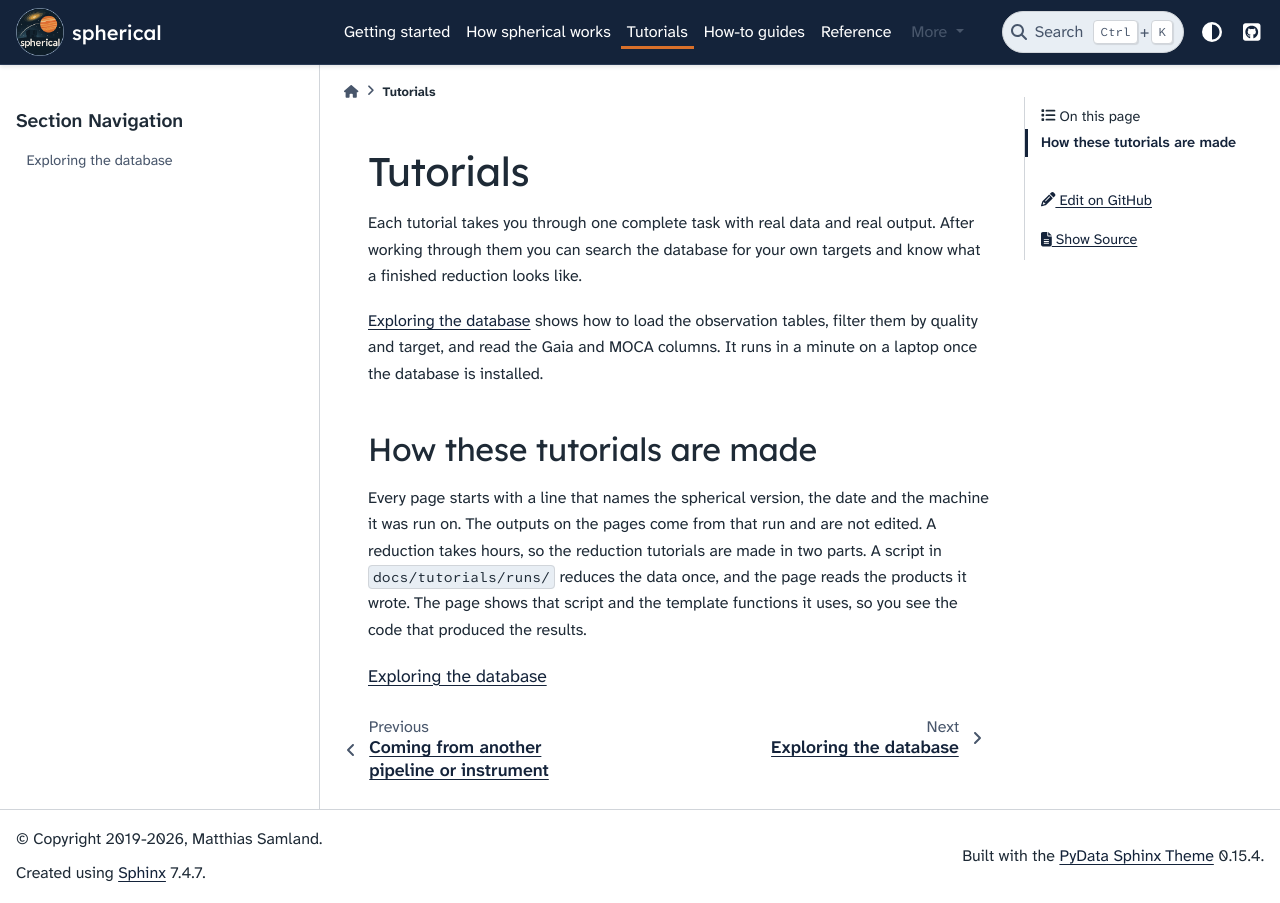
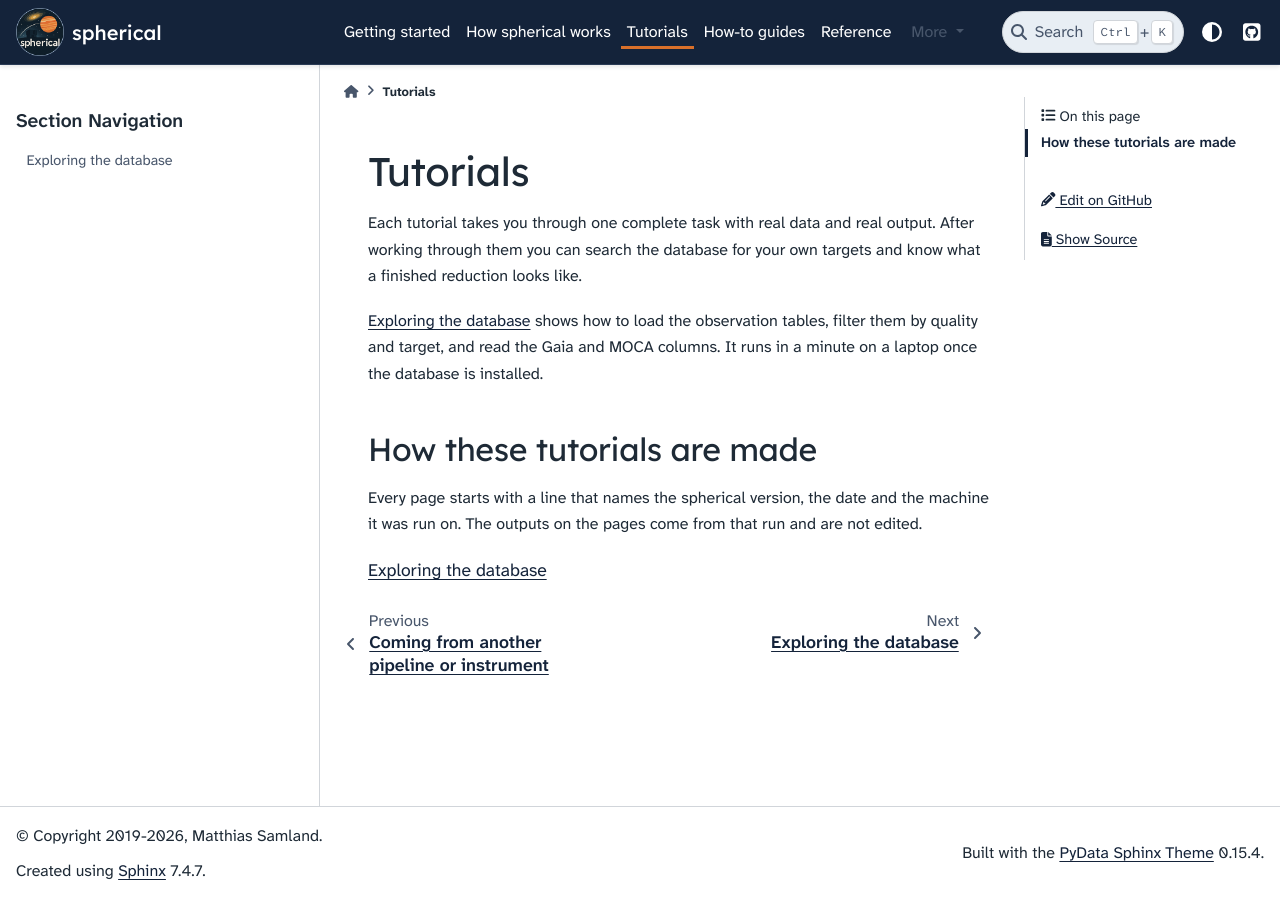
Before and after one commit to m-samland/spherical, a Sphinx documentation site: the page built from docs/tutorials/index.md, in a window 1280 px wide. Built offline with Sphinx 7.4.7 and the PyData theme 0.15.4, drawn with Linux system fonts in a browser that asks for light colours; pages that are not in the unit, such as notebooks, are missing from menus.

Commit message:
Correct the MOCA field-star description and name the table release (#196)
The database tutorial now says how MOCA marks field stars, that missing
Gaia values are masked, and which table release its counts come from.
The Tutorials page no longer points at a directory Part B adds.

````diff
--- a/docs/tutorials/index.md
+++ b/docs/tutorials/index.md
@@ -11,11 +11,7 @@
 ## How these tutorials are made
 
 Every page starts with a line that names the spherical version, the date and the machine
-it was run on. The outputs on the pages come from that run and are not edited. A
-reduction takes hours, so the reduction tutorials are made in two parts. A script in
-`docs/tutorials/runs/` reduces the data once, and the page reads the products it wrote.
-The page shows that script and the template functions it uses, so you see the code that
-produced the results.
+it was run on. The outputs on the pages come from that run and are not edited.
 
 ```{toctree}
 :maxdepth: 1
````
Also changed, not shown: docs/tutorials/exploring_the_database.ipynb.
